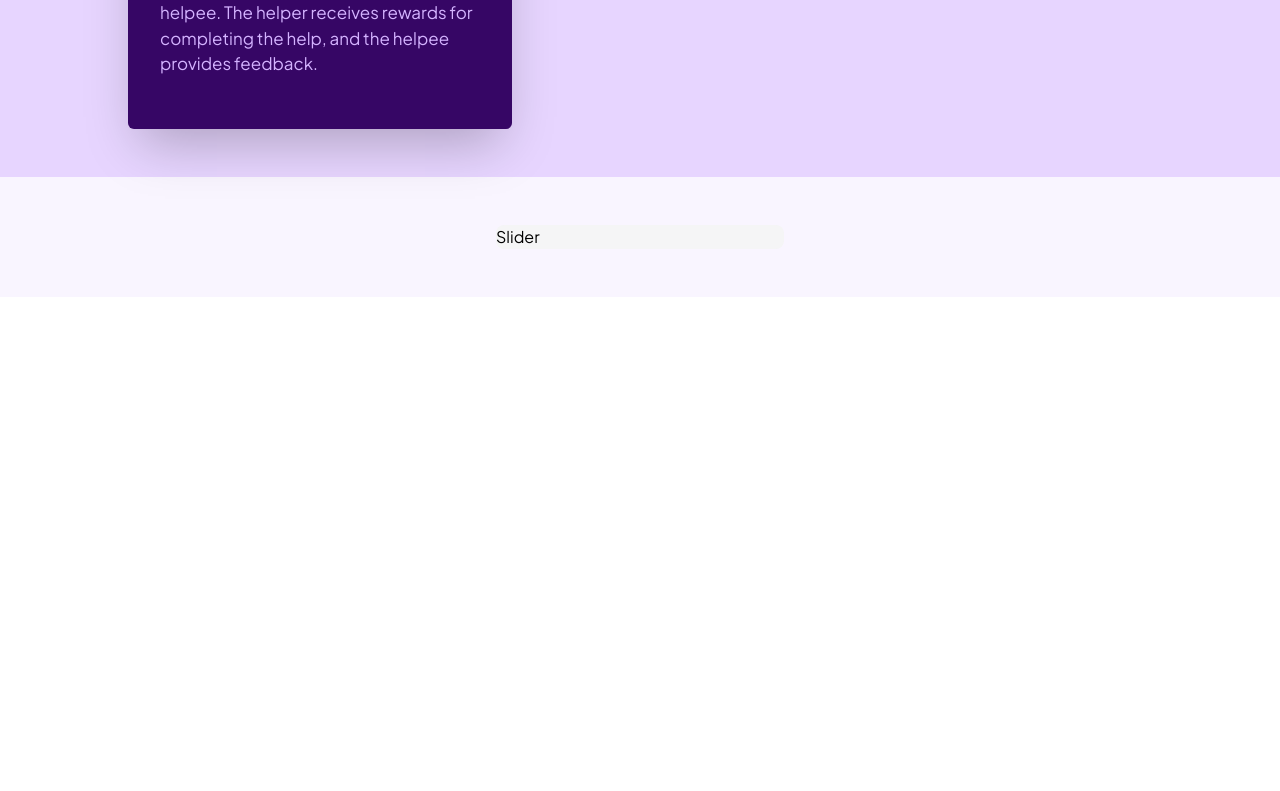
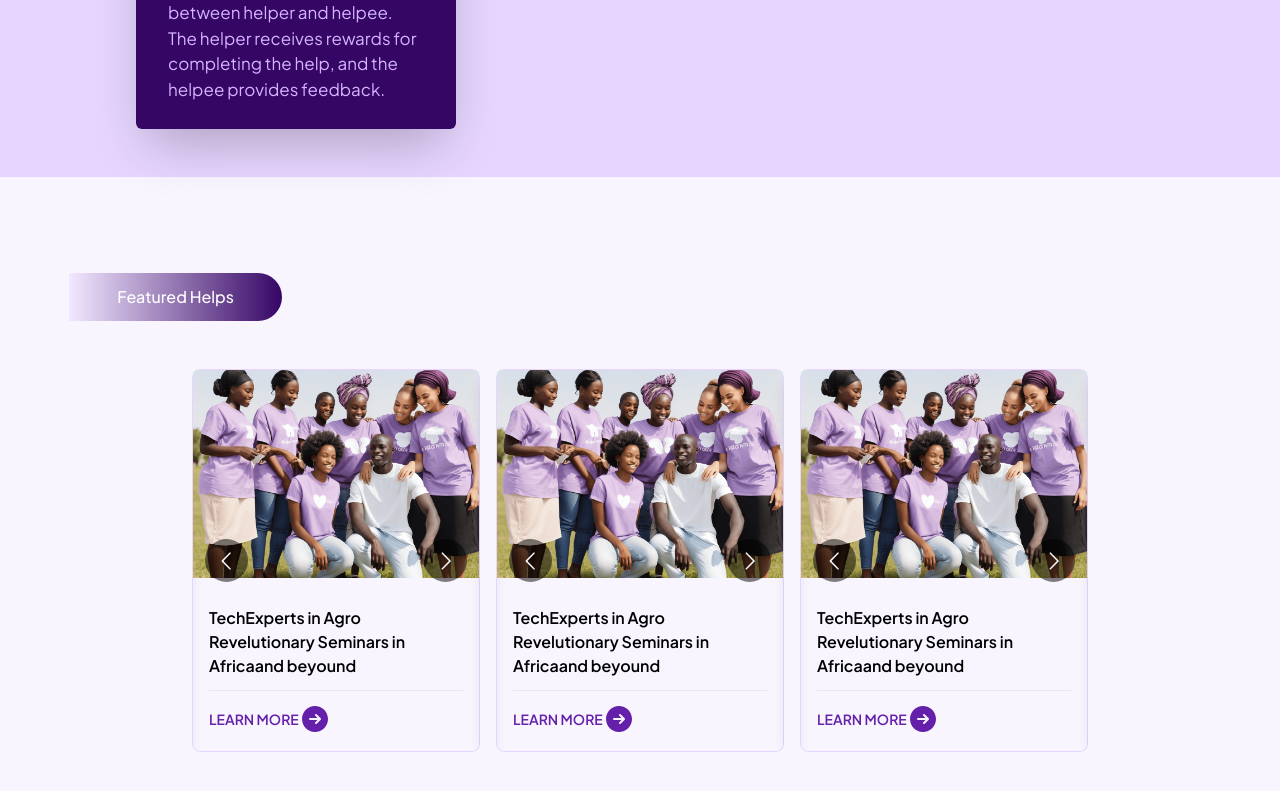
Before and after one commit to Idomason/helpMe, a React (Vite) app in the folder client/: page / in a window 1280 px wide. Shown: the part 1611-2402 px from the top of the page. Before the commit the page ends 1908 px from the top, so only its background shows below. Built offline with nearby package versions, Linux system fonts and the light colour scheme.

Commit message:
add the featured-helps component

```diff
--- a/client/package.json
+++ b/client/package.json
@@ -12,6 +12,7 @@
   "dependencies": {
     "react": "^18.3.1",
     "react-dom": "^18.3.1",
+    "react-multi-carousel": "^2.8.5",
     "react-router-dom": "^6.26.2"
   },
   "devDependencies": {
--- a/client/src/components/Feature/Feature.tsx
+++ b/client/src/components/Feature/Feature.tsx
@@ -9,7 +9,7 @@ export default function Feature() {
           HOW HELPME WORKS
         </h1>
 
-        <ul className="mx-auto mt-4 grid grid-cols-1 gap-6 lg:grid-cols-2 xl:grid-cols-3">
+        <ul className="mx-auto mt-4 grid grid-cols-1 gap-6 md:grid-cols-2 xl:grid-cols-3">
           {featureData &&
             featureData.length > 0 &&
             featureData.map((feature) => (
--- a/client/src/components/FeatureCard/FeatureCard.tsx
+++ b/client/src/components/FeatureCard/FeatureCard.tsx
@@ -2,7 +2,7 @@ import { IFeature } from "../../utils/types";
 
 export default function FeatureCard({ feature }: IFeature) {
   return (
-    <div className="h-96 w-72 rounded-md bg-helpMe-950 px-4 shadow-2xl lg:w-80 xl:w-96">
+    <div className="h-96 w-72 rounded-md bg-helpMe-950 px-4 shadow-2xl lg:w-80">
       <div className="flex flex-col items-center justify-center gap-4 px-4 py-8">
         <span className="rounded-full bg-helpMe-700/70 px-4 py-2 font-bold text-helpMe-100 shadow-2xl xl:px-6 xl:py-4 xl:text-xl">
           {feature.id}
--- a/client/src/components/FeaturedHelps/FeaturedHelps.tsx
+++ b/client/src/components/FeaturedHelps/FeaturedHelps.tsx
@@ -2,10 +2,23 @@ import Slider from "./Slider";
 
 export default function FeaturedHelps() {
   return (
-    <div className="h-full w-full bg-helpMe-50 py-12">
+    <div className="h-full w-full bg-helpMe-50 py-24">
       <div className="mx-auto w-full px-4 md:w-11/12">
-        <div className="flex items-center justify-center">
-          <div className="w-72 overflow-hidden rounded-lg bg-[#f5f5f6]">
+        <div className="pb-12">
+          <h2 className="max-w-max rounded-e-full bg-gradient-to-r from-helpMe-100 to-helpMe-950 px-8 py-2 font-medium text-white lg:px-12 lg:py-3">
+            Featured Helps
+          </h2>
+        </div>
+        <div className="flex flex-wrap items-center justify-center gap-4">
+          <div className="w-72 overflow-hidden rounded-lg">
+            {/* Slider */}
+            <Slider />
+          </div>
+          <div className="w-72 overflow-hidden rounded-lg">
+            {/* Slider */}
+            <Slider />
+          </div>
+          <div className="w-72 overflow-hidden rounded-lg">
             {/* Slider */}
             <Slider />
           </div>
--- a/client/src/components/FeaturedHelps/Slider.tsx
+++ b/client/src/components/FeaturedHelps/Slider.tsx
@@ -1,3 +1,58 @@
+import Carousel from "react-multi-carousel";
+import "react-multi-carousel/lib/styles.css";
+import SliderCard from "./SliderCard";
+
+const responsive = {
+  //   superLargeDesktop: {
+  //     // the naming can be any, depends on you.
+  //     breakpoint: { max: 4000, min: 3000 },
+  //     items: 3,
+  //     slidesToSlide: 3,
+  //   },
+  //   desktop: {
+  //     breakpoint: { max: 3000, min: 1024 },
+  //     items: 2,
+  //     slidesToSlide: 2, // optional, default to 1.
+  //   },
+  tablet: {
+    breakpoint: { max: 1024, min: 464 },
+    items: 1,
+    slidesToSlide: 1, // optional, default to 1.
+  },
+};
+
 export default function Slider() {
-  return <div>Slider</div>;
+  return (
+    <Carousel
+      additionalTransfrom={0}
+      arrows={true}
+      autoPlay={true}
+      autoPlaySpeed={4000}
+      centerMode={false}
+      infinite
+      responsive={responsive}
+      itemClass="item"
+    >
+      <SliderCard
+        image="/images/pic2.png"
+        title="TechExperts in Agro Revelutionary Seminars in Africaand beyound"
+        link="/learn-more"
+      />
+      <SliderCard
+        image="/images/pic3.png"
+        title="TechExperts in Agro Revelutionary Seminars in Africaand beyound"
+        link="/learn-more"
+      />
+      <SliderCard
+        image="/images/pic1.png"
+        title="TechExperts in Agro Revelutionary Seminars in Africaand beyound"
+        link="/learn-more"
+      />
+      <SliderCard
+        image="/images/pic4.png"
+        title="TechExperts in Agro Revelutionary Seminars in Africaand beyound"
+        link="/learn-more"
+      />
+    </Carousel>
+  );
 }
--- /dev/null
+++ b/client/src/components/FeaturedHelps/SliderCard.tsx
@@ -0,0 +1,30 @@
+import { ArrowRightCircleIcon } from "@heroicons/react/24/solid";
+import { ISliderCard } from "../../utils/types";
+import { Link } from "react-router-dom";
+
+export default function SliderCard({ image, title, link }: ISliderCard) {
+  return (
+    <div className="flex w-72 flex-col space-y-3 rounded-lg border border-helpMe-200 shadow-lg">
+      <div>
+        <img
+          className="h-52 w-72 transform object-cover transition-all duration-300 ease-in-out hover:scale-110"
+          src={image}
+          width={350}
+          height={350}
+          alt={title}
+        />
+      </div>
+      <div className="flex w-full flex-col space-y-3 p-4">
+        <h4 className="w-full font-semibold">{title}</h4>
+        <hr />
+        <Link
+          className="flex items-center text-sm font-semibold uppercase text-helpMe-800 hover:font-semibold hover:text-helpMe-950"
+          to={link}
+        >
+          Learn More
+          <ArrowRightCircleIcon className="h-8 w-8" />
+        </Link>
+      </div>
+    </div>
+  );
+}
```
Also changed, not shown: client/src/utils/types.ts (+7 -0 lines), 1 other file (tests, documents, lock files or other folders).
